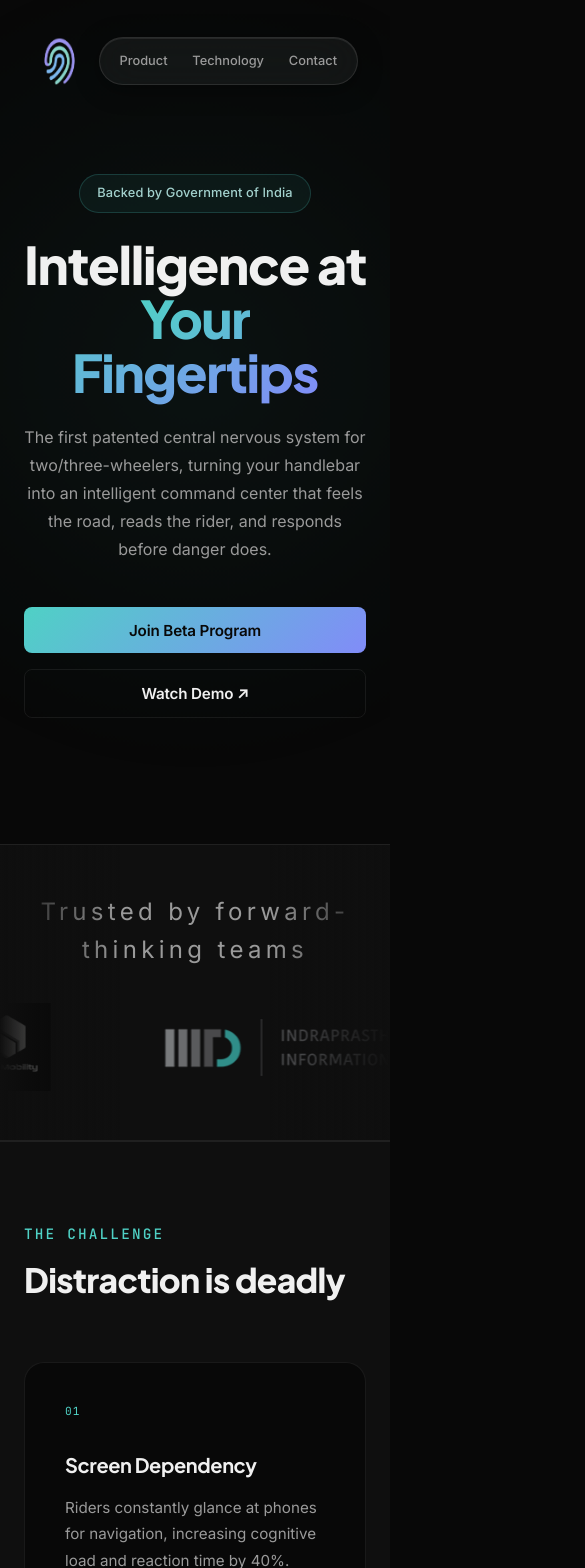
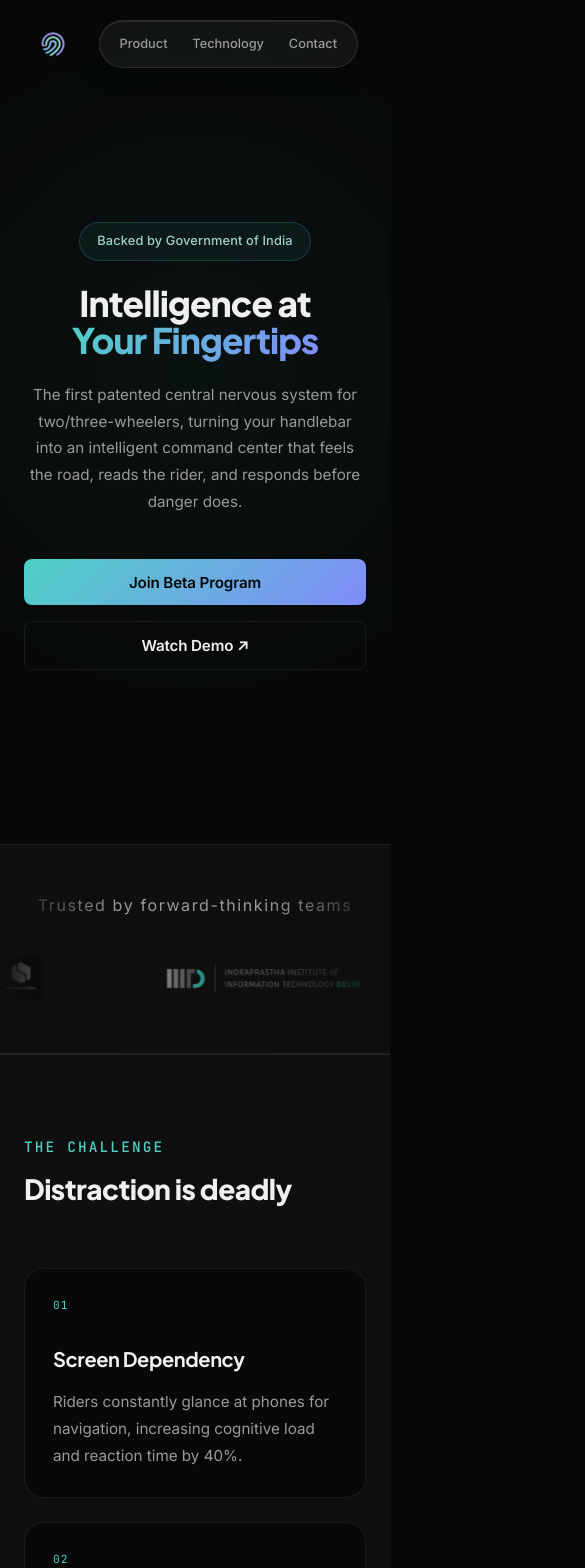
Before and after one commit to GripzTheGripper/GripzAI-Website, a Next.js app: page / in a window 390 px wide. Shown: the top 1568 px of the page, 585 px wide, since content can reach past the window. Built offline with nearby package versions, Linux system fonts and the light colour scheme.

Commit message:
Update globals.css

```diff
--- a/app/globals.css
+++ b/app/globals.css
@@ -96,9 +96,7 @@ img { display: block; max-width: 100%; }
 }
 
 .nav-logo { justify-self: start; }
-.nav-logo-img { height: 82px; width: auto; display: block; }
-.footer-logo-img { height: 82px; width: auto; display: block; }
-
+.nav-logo-img { height: 42px; width: auto; display: block; }
 /* CHANGE 5 — footer logo is larger than nav logo */
 .footer-logo-img { height: 52px; width: auto; display: block; }
 
@@ -996,44 +994,73 @@ img { display: block; max-width: 100%; }
 /* ============================================================
    RESPONSIVE
    ============================================================ */
+/* ============================================================
+   RESPONSIVE
+   ============================================================ */
+
+/* Tablet — 1024px */
+@media (max-width: 1024px) {
+  .product-layout  { grid-template-columns: 1fr; gap: 3rem; }
+  .impact-layout   { grid-template-columns: 1fr; gap: 3rem; }
+  .features-grid   { grid-template-columns: repeat(2, 1fr); }
+  .footer-main     { grid-template-columns: 1fr 1fr; gap: 2.5rem; }
+  .carbon-wrap     { margin-top: 2rem; }
+}
+
+/* Large mobile — 768px */
 @media (max-width: 768px) {
   :root { --section-pad: 5rem 0; --content-pad: 0 1.5rem; }
 
   .hero { padding: 7rem 1.5rem 4rem; }
+  .hero-title { font-size: clamp(2.2rem, 7vw, 3.25rem); }
+  .hero-sub   { font-size: 0.95rem; max-width: 100%; }
 
-  .problem-grid { grid-template-columns: 1fr; }
-  .features-grid { grid-template-columns: 1fr; }
-  .beta-form-row { grid-template-columns: 1fr; }
+  .problem-grid    { grid-template-columns: 1fr; }
+  .features-grid   { grid-template-columns: 1fr; }
+  .beta-form-row   { grid-template-columns: 1fr; }
 
-  /* CHANGE 2 mobile — stats stack vertically with horizontal divider */
   .stats-row { grid-template-columns: 1fr; }
   .stat-block:not(:last-child)::after {
-    top: auto;
-    bottom: 0;
-    right: auto;
-    left: 10%;
-    width: 80%;
-    height: 1px;
+    top: auto; bottom: 0; right: auto;
+    left: 10%; width: 80%; height: 1px;
   }
 
-  .footer-main { grid-template-columns: 1fr; gap: 2rem; padding: 3rem 1.5rem 2rem; }
-  .footer-bottom { flex-direction: column; gap: 1rem; text-align: center; padding: 1.5rem; }
+  .ticker-logo     { height: 44px; }
+  .ticker-item     { height: 54px; }
+  .ticker-label    { font-size: 1rem !important; letter-spacing: 0.1em; }
 
-  .modal-overlay { padding: 1rem; }
-  .modal-close { top: -2.5rem; font-size: 1.4rem; }
+  .carbon-meter    { width: 220px; height: 220px; }
+  .carbon-value    { font-size: 2.25rem; }
 
-  .testi-card { width: 300px; }
-  .testi-fade-left, .testi-fade-right { width: 60px; }
+  .testi-card      { width: 280px; }
+  .testi-fade-left, .testi-fade-right { width: 40px; }
+
+  .footer-main     { grid-template-columns: 1fr; gap: 2rem; padding: 3rem 1.5rem 2rem; }
+  .footer-bottom   { flex-direction: column; gap: 1rem; text-align: center; padding: 1.5rem; }
+
+  .modal-overlay   { padding: 1rem; }
+  .modal-close     { top: -2.5rem; font-size: 1.4rem; }
+
+  .impact-layout   { grid-template-columns: 1fr; gap: 2rem; }
+  .product-layout  { grid-template-columns: 1fr; gap: 2rem; }
 }
 
+/* Small mobile — 640px */
 @media (max-width: 640px) {
   .nav-right-cta { display: none; }
-  .nav-inner { grid-template-columns: auto 1fr; gap: 0.75rem; }
-  .nav-pill { justify-self: end; }
-  .nav-pill a { padding: 0.4rem 0.65rem; font-size: 0.8rem; }
+  .nav-inner     { grid-template-columns: auto 1fr; gap: 0.75rem; }
+  .nav-pill      { justify-self: end; }
+  .nav-pill a    { padding: 0.4rem 0.65rem; font-size: 0.8rem; }
 
-  .hero-actions { flex-direction: column; width: 100%; }
-  .btn { width: 100%; justify-content: center; }
+  .hero-actions  { flex-direction: column; width: 100%; }
+  .btn           { width: 100%; justify-content: center; }
 
   .wordmark-text { font-size: clamp(14vw, 20vw, 10rem); }
+
+  .section-title { font-size: clamp(1.75rem, 5vw, 2.5rem); }
+
+  .problem-card  { padding: 1.75rem; }
+  .feature-card  { padding: 1.75rem; }
+
+  .testi-fade-left, .testi-fade-right { display: none; }
 }
```
